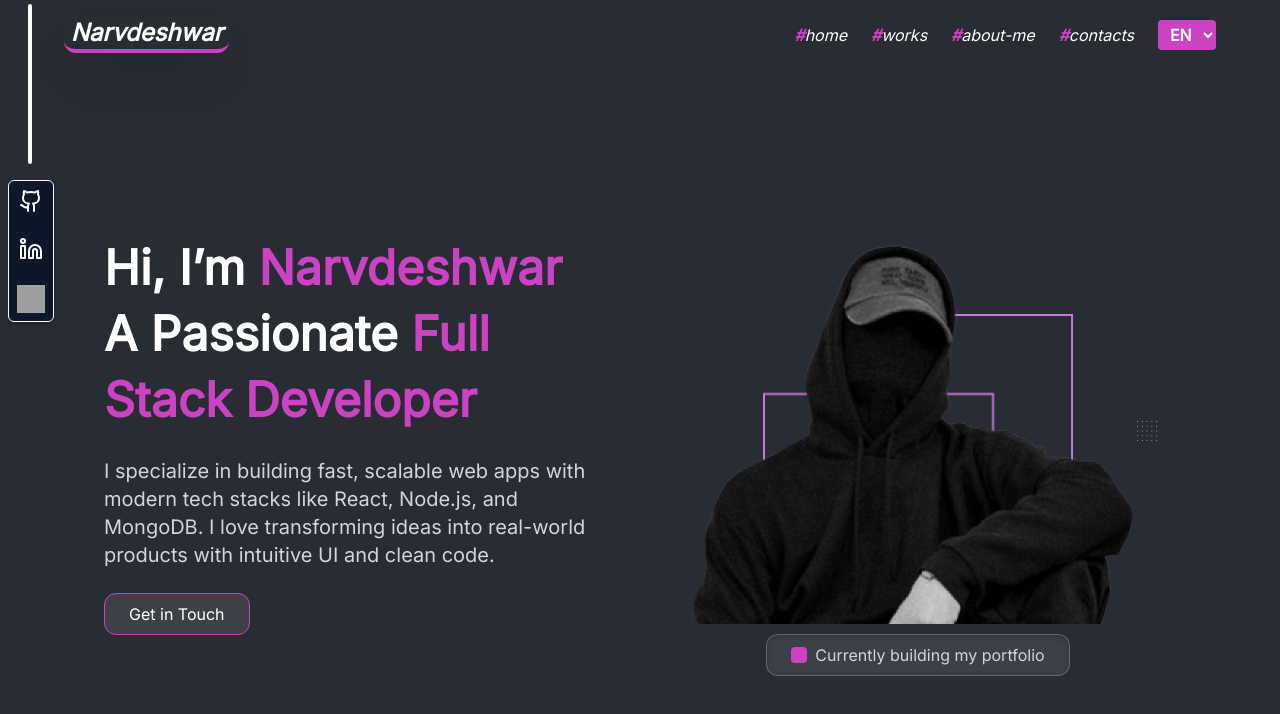
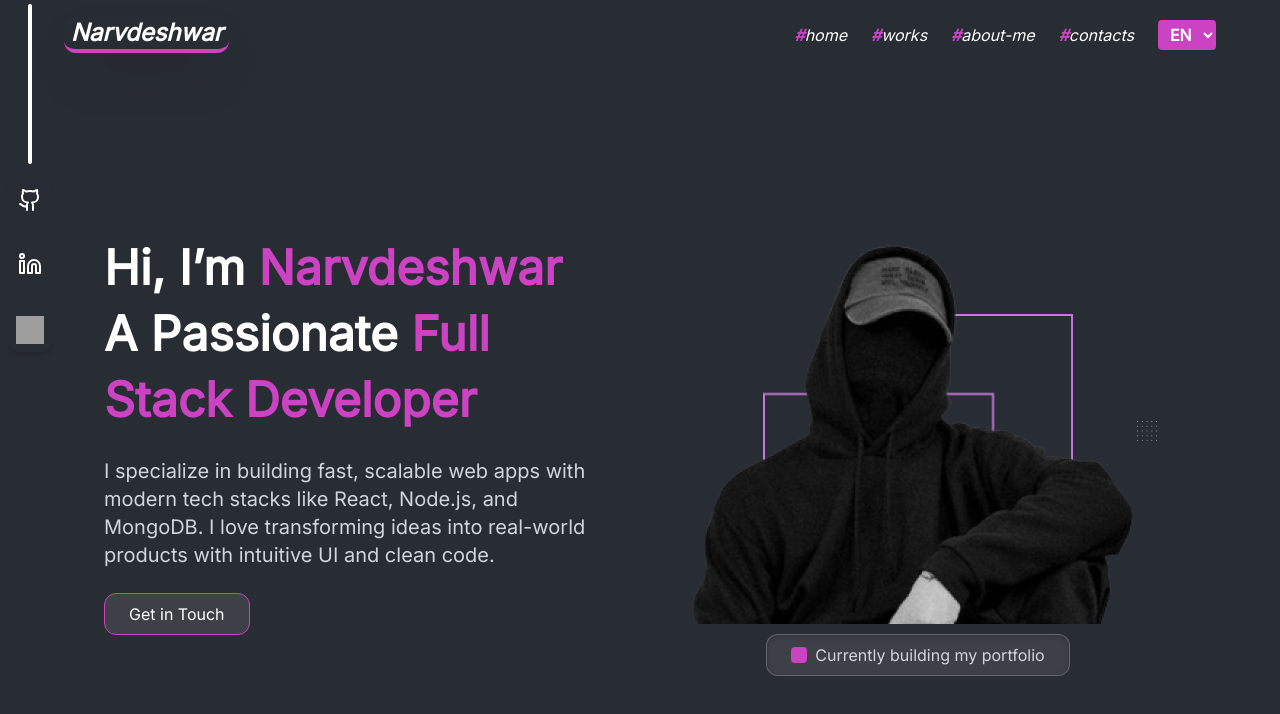
Before and after one commit to Narvdeshwar/portfolio, a React (Vite) app: page / in a window 1280 px wide. Shown: the top 714 px of the page. Built offline with nearby package versions, Linux system fonts and the light colour scheme; grey boxes are pictures that could not be loaded.

Commit message:
fixed the reposive ness

```diff
--- a/src/components/pages/Home/comp/LeftOverlay.jsx
+++ b/src/components/pages/Home/comp/LeftOverlay.jsx
@@ -15,7 +15,7 @@ function LeftOverlay() {
       </div>
 
       {/* Social Icons */}
-      <div className="flex flex-row md:flex-col items-center gap-6 bg-slate-900 p-2 rounded-md shadow-md backdrop-sm border border-slate-50">
+      <div className="flex flex-row md:flex-col items-center gap-10 bg-slate-900 p-2 rounded-xl shadow-md backdrop-sm border border-slate-50 md:bg-transparent md:border-none">
         <Link to={socialUrl.github} target="_blank" rel="noopener noreferrer">
           <GithubIcon className="size-6 hover:text-[#cb42c3]" />
         </Link>
```
